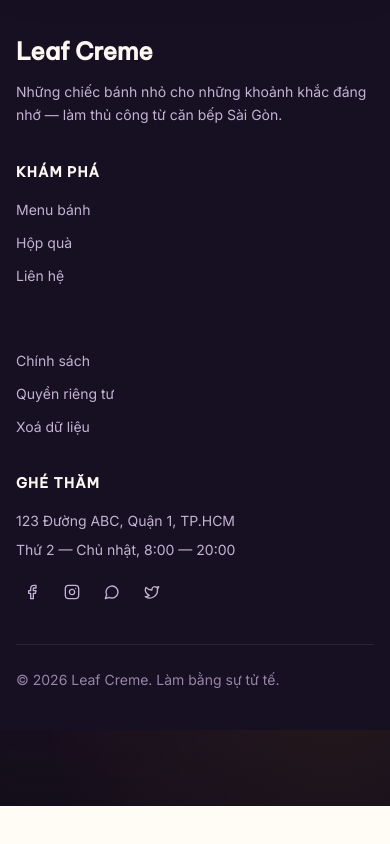
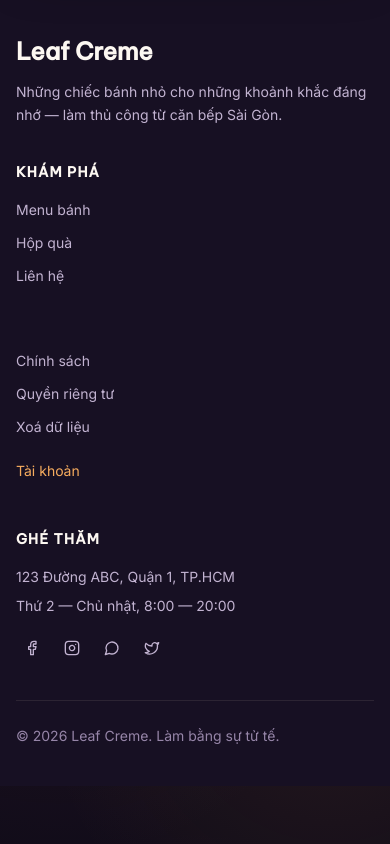
Before and after one commit to 9ducanh9/LeafCreme, a React (Vite) app in the folder frontend/: page / in a window 390 px wide. Shown: the part 6304-7148 px from the top of the page. Before the commit the page ends 7110 px from the top, so only its background shows below. Built offline with nearby package versions, Linux system fonts and the light colour scheme; no server answers.

Commit message:
fix(ui): retain mobile account access and update navigation checks

```diff
--- a/frontend/src/components/bakery/Footer.tsx
+++ b/frontend/src/components/bakery/Footer.tsx
@@ -20,7 +20,7 @@ export default function Footer() {
       <div className="grid gap-10 sm:grid-cols-2 lg:grid-cols-[1.4fr_0.75fr_0.75fr_1fr]">
         <div><Link to="/" className="font-heading text-2xl font-semibold text-fg-strong">Leaf Creme</Link><p className="mt-3 max-w-sm text-sm leading-relaxed text-fg-muted">Những chiếc bánh nhỏ cho những khoảnh khắc đáng nhớ — làm thủ công từ căn bếp Sài Gòn.</p></div>
         <div><h2 className="text-sm font-semibold uppercase tracking-caps text-fg-strong">Khám phá</h2><nav aria-label="Liên kết cuối trang" className="mt-4 flex flex-col items-start gap-3 text-sm">{primaryLinks.map((link) => <Link key={link.to} to={link.to} className="text-fg-muted transition-colors hover:text-brand-fg">{link.label}</Link>)}</nav></div>
-        <nav aria-label="Chính sách và quyền riêng tư" className="flex flex-col items-start gap-3 pt-7 text-sm">{secondaryLinks.map((link) => <Link key={link.to} to={link.to} className="text-fg-muted transition-colors hover:text-brand-fg">{link.label}</Link>)}</nav>
+        <nav aria-label="Chính sách và quyền riêng tư" className="flex flex-col items-start gap-3 pt-7 text-sm">{secondaryLinks.map((link) => <Link key={link.to} to={link.to} className="text-fg-muted transition-colors hover:text-brand-fg">{link.label}</Link>)}<Link to="/profile" className="inline-flex min-h-11 items-center rounded-md text-brand-fg focus-visible:ring-2 focus-visible:ring-focus md:hidden">Tài khoản</Link></nav>
         <div><h2 className="text-sm font-semibold uppercase tracking-caps text-fg-strong">Ghé thăm</h2><div className="mt-4 space-y-2 text-sm text-fg-muted"><p>123 Đường ABC, Quận 1, TP.HCM</p><p>Thứ 2 — Chủ nhật, 8:00 — 20:00</p><div className="flex gap-2 pt-2"><a href="https://facebook.com" target="_blank" rel="noreferrer" aria-label="Facebook" className="rounded-full p-2 hover:bg-bg-surface hover:text-brand-fg"><Facebook className="size-4" /></a><a href="https://instagram.com" target="_blank" rel="noreferrer" aria-label="Instagram" className="rounded-full p-2 hover:bg-bg-surface hover:text-brand-fg"><Instagram className="size-4" /></a><a href="https://zalo.me" target="_blank" rel="noreferrer" aria-label="Zalo" className="rounded-full p-2 hover:bg-bg-surface hover:text-brand-fg"><MessageCircle className="size-4" /></a><a href="https://x.com" target="_blank" rel="noreferrer" aria-label="X" className="rounded-full p-2 hover:bg-bg-surface hover:text-brand-fg"><Twitter className="size-4" /></a></div></div></div>
       </div>
       <div className="mt-10 border-t border-border-subtle pt-6 text-sm text-fg-subtle"><p>© {new Date().getFullYear()} Leaf Creme. Làm bằng sự tử tế.</p></div>
```
Also changed, not shown: 2 other files (tests, documents, lock files or other folders).
